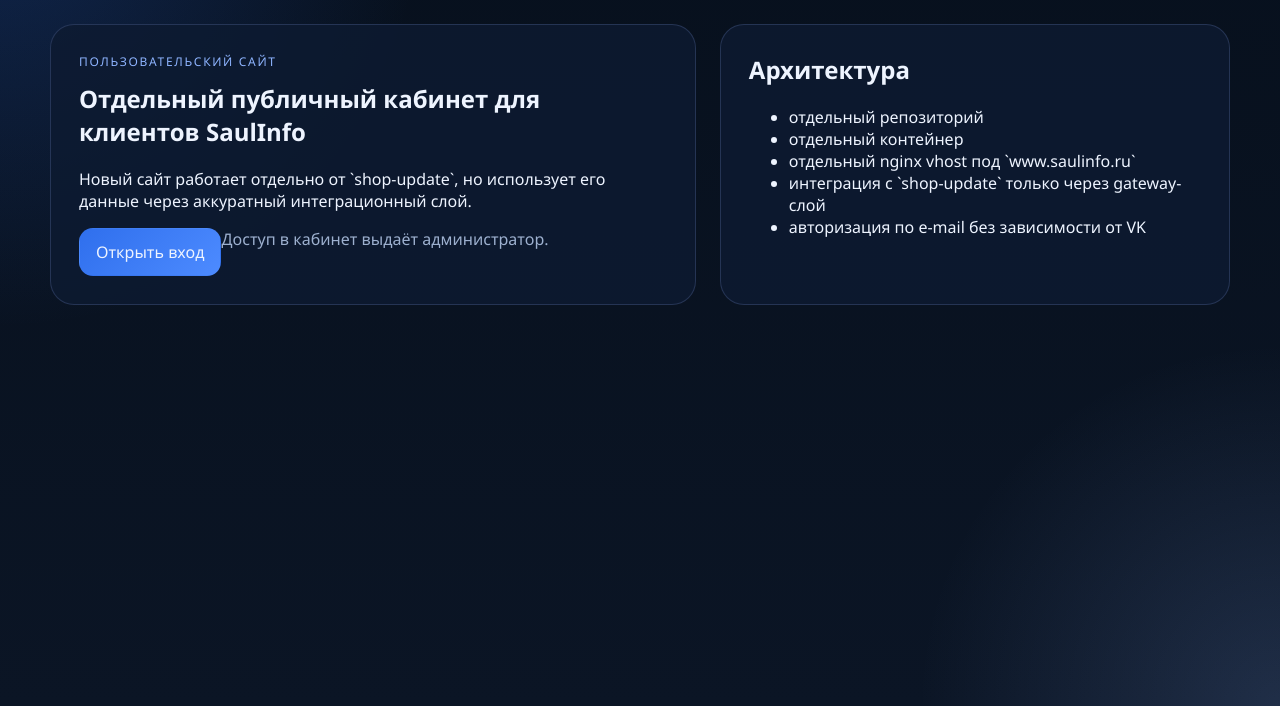
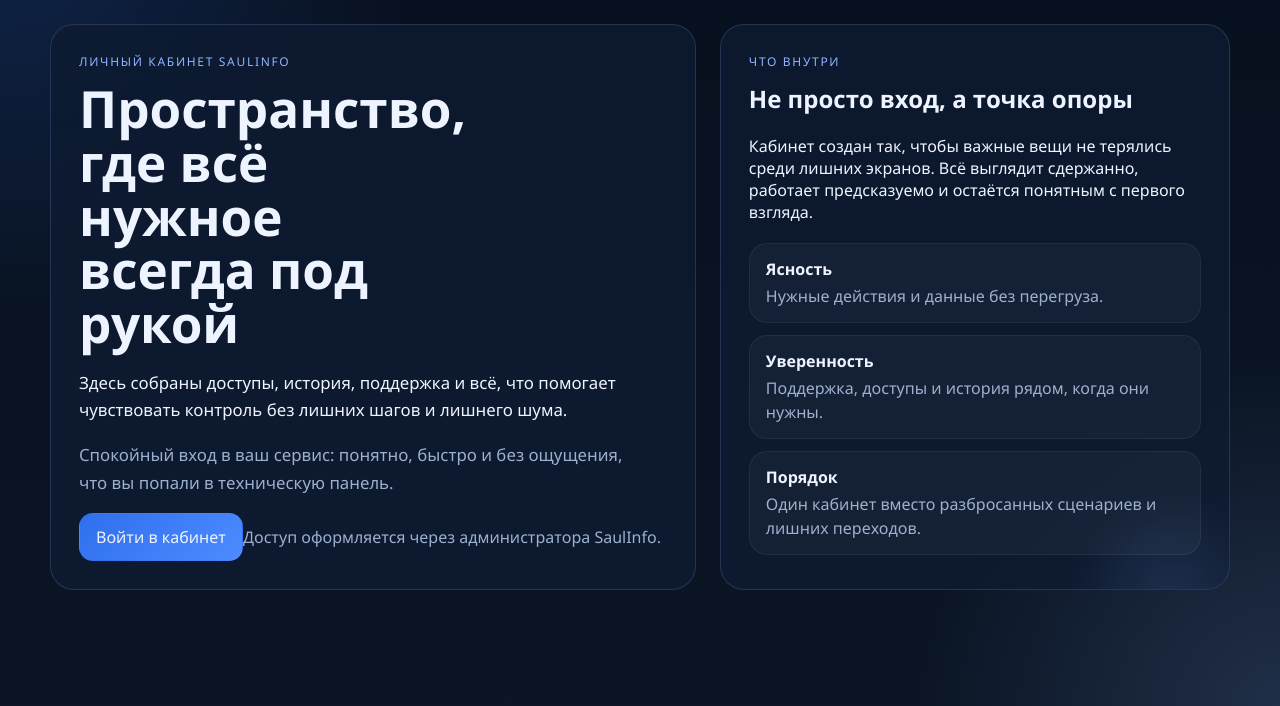
Before and after one commit to Mason4355/saulinfo-site, a Flask app: page / in a window 1280 px wide. Shown: the part 94-800 px from the top of the page. Run offline with Flask 3, Linux system fonts and the light colour scheme; parts of the project's set-up code (start-up, migrations or seed data) failed here and were passed over.

Commit message:
Refresh landing copy and hero presentation

```diff
--- a/src/saulinfo_site/static/style.css
+++ b/src/saulinfo_site/static/style.css
@@ -93,6 +93,22 @@ body {
   flex: 1;
 }
 
+.card-story {
+  position: relative;
+  overflow: hidden;
+}
+
+.card-story::before {
+  content: "";
+  position: absolute;
+  inset: auto -10% -20% auto;
+  width: 220px;
+  height: 220px;
+  border-radius: 50%;
+  background: radial-gradient(circle, rgba(142,180,255,0.12), transparent 65%);
+  pointer-events: none;
+}
+
 .eyebrow {
   display: inline-block;
   color: var(--accent-soft);
@@ -103,6 +119,24 @@ body {
 }
 
 h1, h2 { margin-top: 0; }
+
+.hero-copy h1 {
+  font-size: clamp(2.2rem, 4vw, 3.6rem);
+  line-height: 1.05;
+  max-width: 11ch;
+  margin-bottom: 18px;
+}
+
+.hero-copy p {
+  max-width: 58ch;
+  font-size: 1.05rem;
+  line-height: 1.65;
+}
+
+.hero-note {
+  color: var(--muted);
+  margin-top: 14px;
+}
 
 .button {
   border: 1px solid var(--line);
@@ -140,6 +174,34 @@ h1, h2 { margin-top: 0; }
 .flash.success { background: rgba(99,194,134,.12); border-color: rgba(99,194,134,.35); }
 .flash.warning { background: rgba(217,169,95,.12); border-color: rgba(217,169,95,.35); }
 .flash.danger { background: rgba(217,108,108,.12); border-color: rgba(217,108,108,.35); }
+
+.hero-inline-note {
+  align-self: center;
+}
+
+.story-points {
+  display: grid;
+  gap: 12px;
+  margin-top: 20px;
+}
+
+.story-point {
+  display: grid;
+  gap: 4px;
+  padding: 14px 16px;
+  border-radius: 18px;
+  background: rgba(255,255,255,0.035);
+  border: 1px solid rgba(255,255,255,0.06);
+}
+
+.story-point strong {
+  font-size: 1rem;
+}
+
+.story-point span {
+  color: var(--muted);
+  line-height: 1.5;
+}
 
 .auth-layout {
   justify-content: center;
@@ -254,6 +316,11 @@ input {
     display: grid;
   }
 
+  .hero-copy h1 {
+    max-width: none;
+    font-size: 2.2rem;
+  }
+
   .dashboard-grid > .card,
   .dashboard-grid > .profile-card {
     width: 100%;
--- a/src/saulinfo_site/templates/index.html
+++ b/src/saulinfo_site/templates/index.html
@@ -3,30 +3,46 @@
 {% block content %}
 <main class="hero">
   <section class="hero-copy">
-    <span class="eyebrow">Пользовательский сайт</span>
-    <h1>Отдельный публичный кабинет для клиентов SaulInfo</h1>
+    <span class="eyebrow">Личный кабинет SaulInfo</span>
+    <h1>Пространство, где всё нужное всегда под рукой</h1>
     <p>
-      Новый сайт работает отдельно от `shop-update`, но использует его данные через
-      аккуратный интеграционный слой.
+      Здесь собраны доступы, история, поддержка и всё, что помогает чувствовать
+      контроль без лишних шагов и лишнего шума.
+    </p>
+    <p class="hero-note">
+      Спокойный вход в ваш сервис: понятно, быстро и без ощущения, что вы попали
+      в техническую панель.
     </p>
     <div class="hero-actions">
-      <a href="{{ url_for('login_page') }}" class="button primary">Открыть вход</a>
+      <a href="{{ url_for('login_page') }}" class="button primary">Войти в кабинет</a>
       {% if allow_self_registration %}
-      <a href="{{ url_for('register_page') }}" class="button ghost">Создать аккаунт</a>
+      <a href="{{ url_for('register_page') }}" class="button ghost">Создать доступ</a>
       {% else %}
-      <span class="muted">Доступ в кабинет выдаёт администратор.</span>
+      <span class="muted hero-inline-note">Доступ оформляется через администратора SaulInfo.</span>
       {% endif %}
     </div>
   </section>
-  <section class="card">
-    <h2>Архитектура</h2>
-    <ul>
-      <li>отдельный репозиторий</li>
-      <li>отдельный контейнер</li>
-      <li>отдельный nginx vhost под `www.saulinfo.ru`</li>
-      <li>интеграция с `shop-update` только через gateway-слой</li>
-      <li>авторизация по e-mail без зависимости от VK</li>
-    </ul>
+  <section class="card card-story">
+    <span class="eyebrow">Что внутри</span>
+    <h2>Не просто вход, а точка опоры</h2>
+    <p>
+      Кабинет создан так, чтобы важные вещи не терялись среди лишних экранов.
+      Всё выглядит сдержанно, работает предсказуемо и остаётся понятным с первого взгляда.
+    </p>
+    <div class="story-points">
+      <div class="story-point">
+        <strong>Ясность</strong>
+        <span>Нужные действия и данные без перегруза.</span>
+      </div>
+      <div class="story-point">
+        <strong>Уверенность</strong>
+        <span>Поддержка, доступы и история рядом, когда они нужны.</span>
+      </div>
+      <div class="story-point">
+        <strong>Порядок</strong>
+        <span>Один кабинет вместо разбросанных сценариев и лишних переходов.</span>
+      </div>
+    </div>
   </section>
 </main>
 {% endblock %}
```
